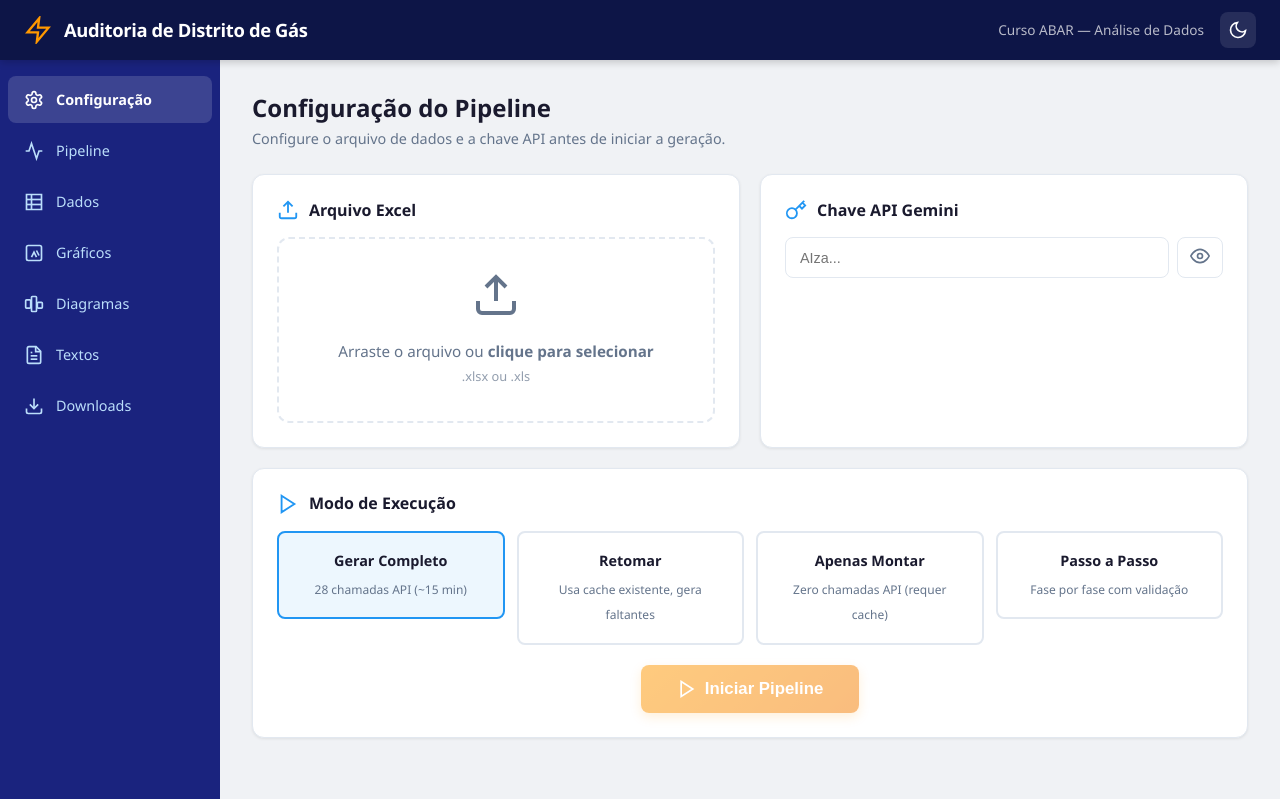
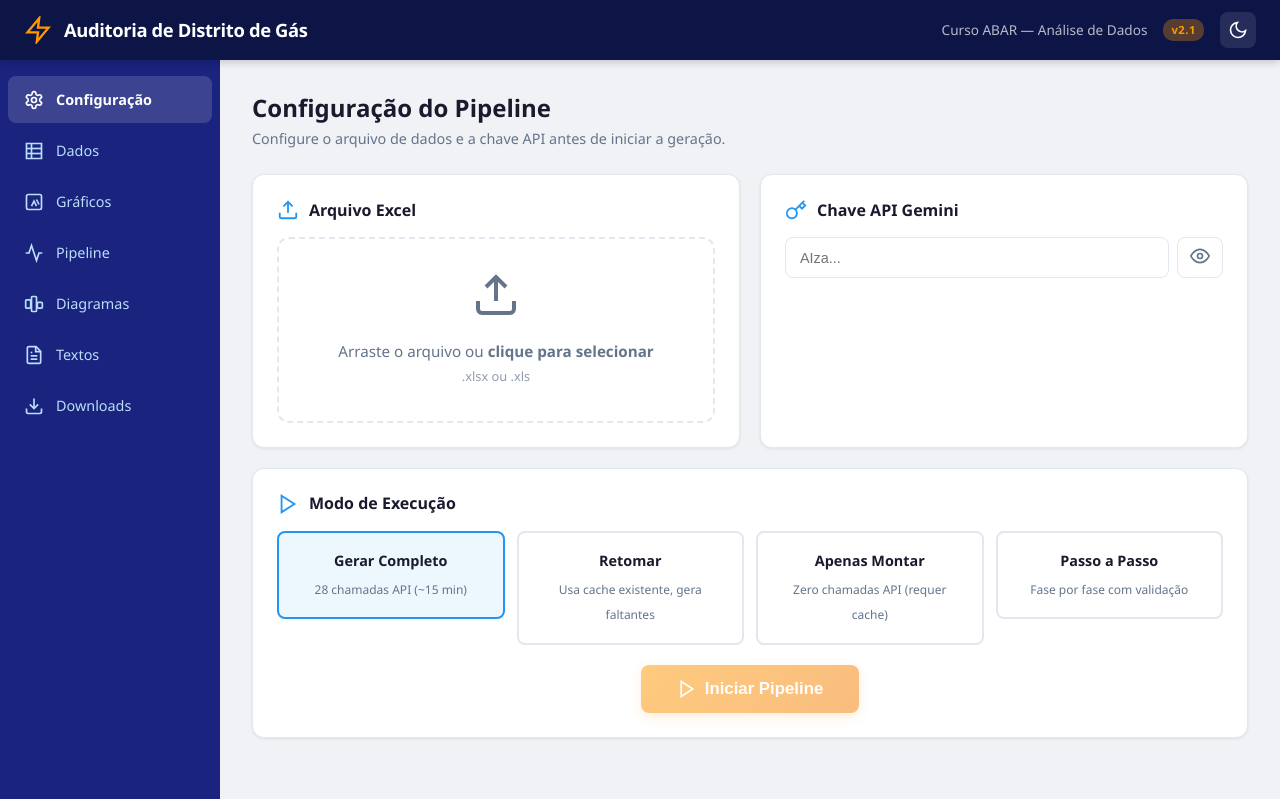
Before and after one commit to RaulAraujoSilva/Sistema_Analise_Distrito, a FastAPI app: page / in a window 1280 px wide. Shown: the top 799 px of the page. Run offline with FastAPI, Linux system fonts and the light colour scheme; some libraries are stand-ins or nearby versions.

Commit message:
Add version badge v2.1 to header, reorder sidebar menu
Sidebar now follows the workflow order: Config > Dados > Gráficos >
Pipeline > Diagramas > Textos > Downloads. Version badge in header
helps verify which deploy is live.

Co-Authored-By: Claude Opus 4.6 <noreply@anthropic.com>

```diff
--- a/src/web/static/css/app.css
+++ b/src/web/static/css/app.css
@@ -122,6 +122,16 @@ a { color: var(--azul-medio); text-decoration: none; }
 .header-subtitle {
     font-size: 0.85rem;
     opacity: 0.7;
+}
+
+.header-version {
+    font-size: 0.7rem;
+    background: rgba(255, 152, 0, 0.3);
+    color: var(--laranja);
+    padding: 2px 8px;
+    border-radius: 10px;
+    font-weight: 600;
+    letter-spacing: 0.05em;
 }
 
 .theme-btn {
--- a/src/web/templates/index.html
+++ b/src/web/templates/index.html
@@ -16,6 +16,7 @@
         </div>
         <div class="header-right">
             <span class="header-subtitle">Curso ABAR — Análise de Dados</span>
+            <span class="header-version">v2.1</span>
             <button id="theme-toggle" class="theme-btn" title="Alternar tema">
                 <svg class="icon-sun" viewBox="0 0 24 24" fill="none" stroke="currentColor" stroke-width="2"><circle cx="12" cy="12" r="5"/><path d="M12 1v2M12 21v2M4.22 4.22l1.42 1.42M18.36 18.36l1.42 1.42M1 12h2M21 12h2M4.22 19.78l1.42-1.42M18.36 5.64l1.42-1.42"/></svg>
                 <svg class="icon-moon" viewBox="0 0 24 24" fill="none" stroke="currentColor" stroke-width="2"><path d="M21 12.79A9 9 0 1 1 11.21 3 7 7 0 0 0 21 12.79z"/></svg>
@@ -30,10 +31,6 @@
                 <svg viewBox="0 0 24 24" fill="none" stroke="currentColor" stroke-width="2"><path d="M12.22 2h-.44a2 2 0 0 0-2 2v.18a2 2 0 0 1-1 1.73l-.43.25a2 2 0 0 1-2 0l-.15-.08a2 2 0 0 0-2.73.73l-.22.38a2 2 0 0 0 .73 2.73l.15.1a2 2 0 0 1 1 1.72v.51a2 2 0 0 1-1 1.74l-.15.09a2 2 0 0 0-.73 2.73l.22.38a2 2 0 0 0 2.73.73l.15-.08a2 2 0 0 1 2 0l.43.25a2 2 0 0 1 1 1.73V20a2 2 0 0 0 2 2h.44a2 2 0 0 0 2-2v-.18a2 2 0 0 1 1-1.73l.43-.25a2 2 0 0 1 2 0l.15.08a2 2 0 0 0 2.73-.73l.22-.39a2 2 0 0 0-.73-2.73l-.15-.08a2 2 0 0 1-1-1.74v-.5a2 2 0 0 1 1-1.74l.15-.09a2 2 0 0 0 .73-2.73l-.22-.38a2 2 0 0 0-2.73-.73l-.15.08a2 2 0 0 1-2 0l-.43-.25a2 2 0 0 1-1-1.73V4a2 2 0 0 0-2-2z"/><circle cx="12" cy="12" r="3"/></svg>
                 <span>Configuração</span>
             </a>
-            <a href="#" class="nav-item" data-section="pipeline">
-                <svg viewBox="0 0 24 24" fill="none" stroke="currentColor" stroke-width="2"><path d="M22 12h-4l-3 9L9 3l-3 9H2"/></svg>
-                <span>Pipeline</span>
-            </a>
             <a href="#" class="nav-item" data-section="dados">
                 <svg viewBox="0 0 24 24" fill="none" stroke="currentColor" stroke-width="2"><path d="M3 3h18v18H3z"/><path d="M3 9h18"/><path d="M3 15h18"/><path d="M9 3v18"/></svg>
                 <span>Dados</span>
@@ -41,6 +38,10 @@
             <a href="#" class="nav-item" data-section="graficos">
                 <svg viewBox="0 0 24 24" fill="none" stroke="currentColor" stroke-width="2"><rect x="3" y="3" width="18" height="18" rx="2"/><path d="m9 17 3-6 3 6"/><path d="m15 9 3 6"/></svg>
                 <span>Gráficos</span>
+            </a>
+            <a href="#" class="nav-item" data-section="pipeline">
+                <svg viewBox="0 0 24 24" fill="none" stroke="currentColor" stroke-width="2"><path d="M22 12h-4l-3 9L9 3l-3 9H2"/></svg>
+                <span>Pipeline</span>
             </a>
             <a href="#" class="nav-item" data-section="diagramas">
                 <svg viewBox="0 0 24 24" fill="none" stroke="currentColor" stroke-width="2"><rect x="2" y="7" width="6" height="10" rx="1"/><rect x="9" y="3" width="6" height="18" rx="1"/><rect x="16" y="10" width="6" height="7" rx="1"/></svg>
```
